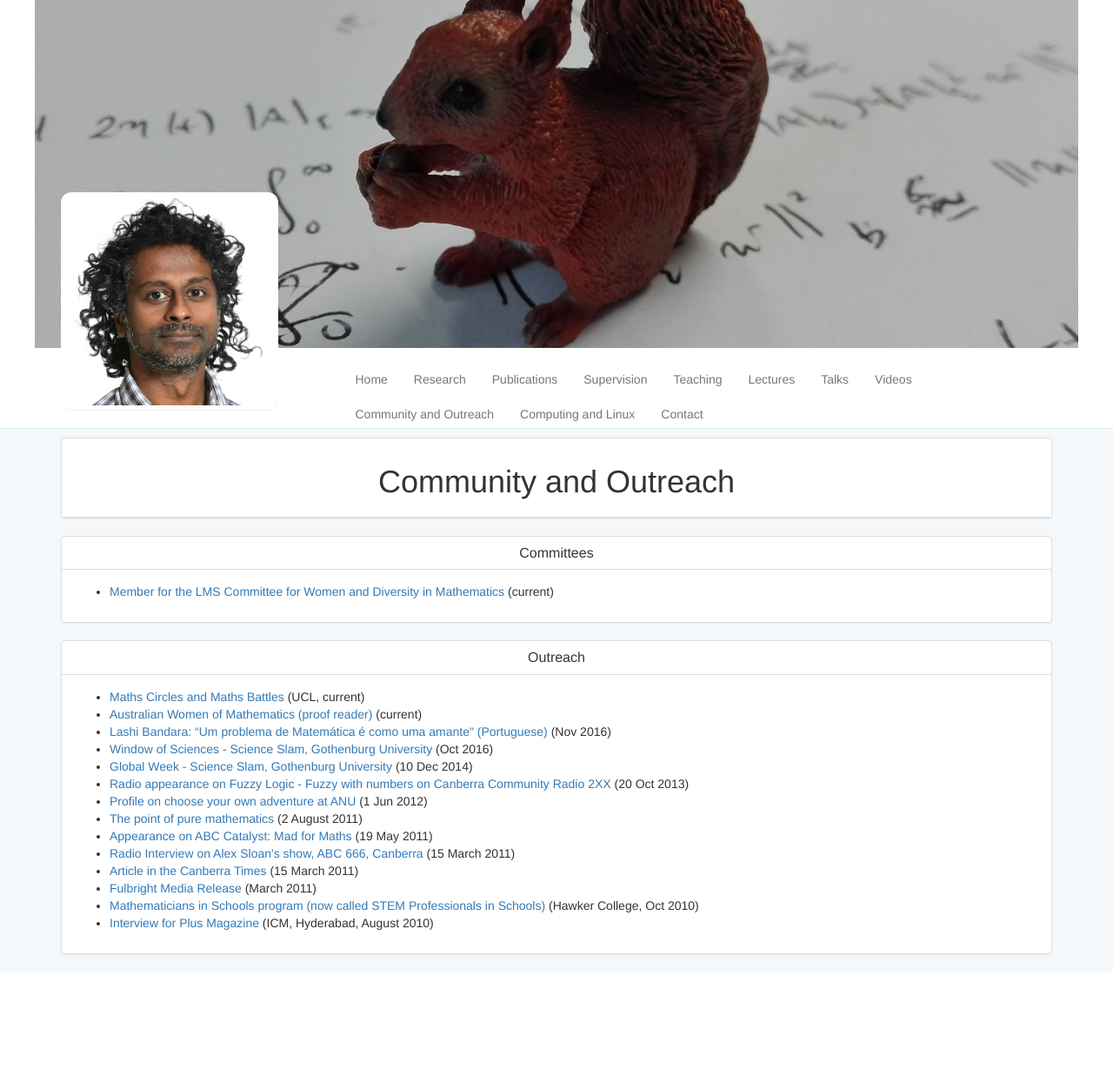
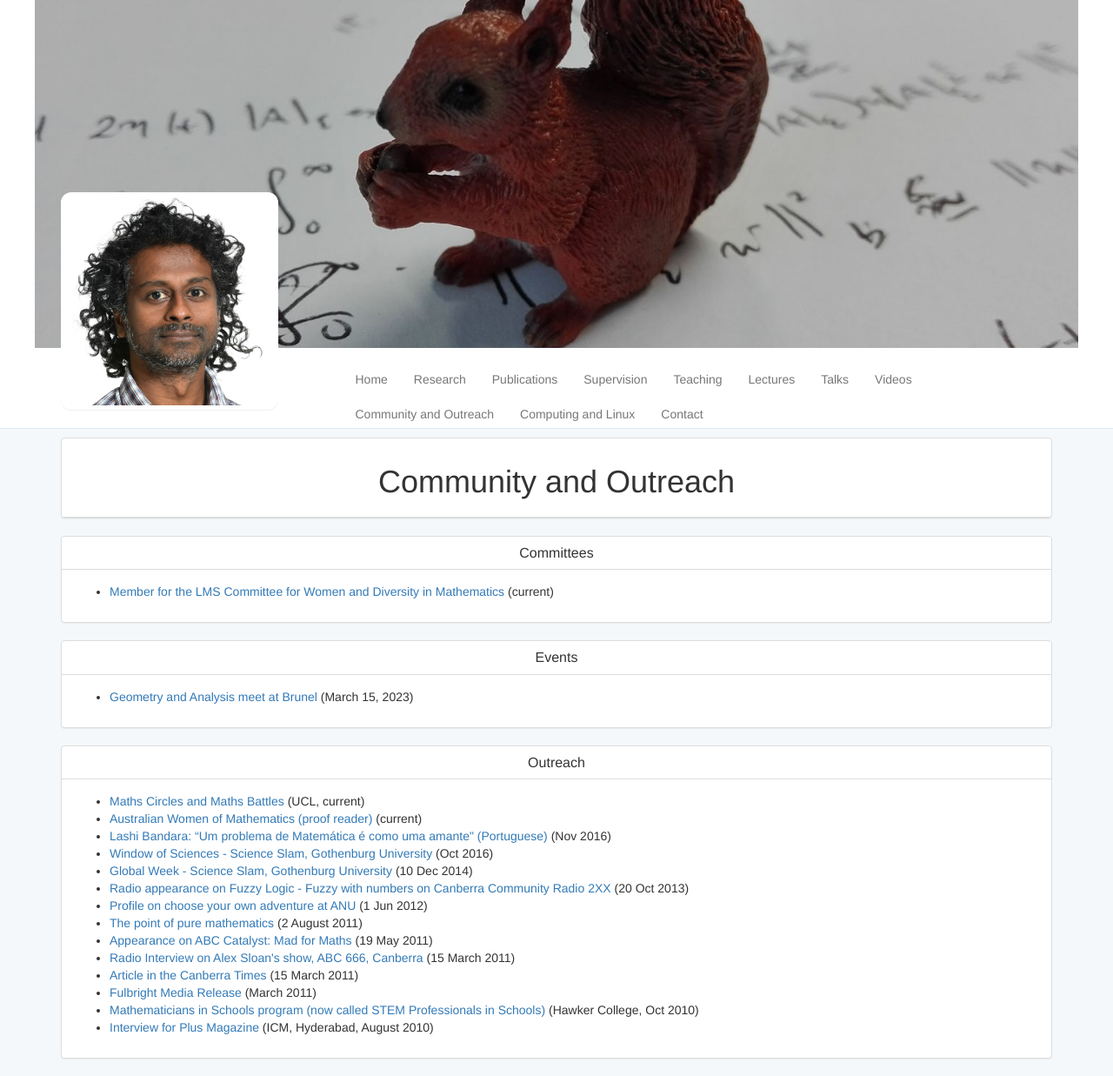
Before and after one commit to lashi-bandara/lashi-bandara.github.io, a Jekyll site: the page built from toc/outreach/index.html, in a window 1280 px wide. Shown: the whole page at 87% size. Built offline with Jekyll 4.4.1, drawn with Linux system fonts in a browser that asks for light colours; before the commit the page ends 1117 px from its top, so only the background shows below that.

Commit message:
Events added

```diff
--- a/toc/outreach/index.html
+++ b/toc/outreach/index.html
@@ -17,6 +17,18 @@ description: "Lashi Bandara - Community and Outreach"
   </div>
 </div>
 
+
+<div class="panel panel-default content-panel">
+  <div class="panel-heading">
+    <h1 class="panel-title">Events</h1>
+  </div>
+  <div class="panel-body">
+
+	<ul>
+	<li> <a href="Events/geometryanalysisbrunel.html">Geometry and Analysis meet at Brunel</a> (March 15, 2023)
+        </li>
+  </div>
+</div>
 
 <div class="panel panel-default content-panel">
   <div class="panel-heading">
```
Also changed, not shown: toc/outreach/events/geometryanalysisbrunel2022.html (added, +18 -0 lines).
